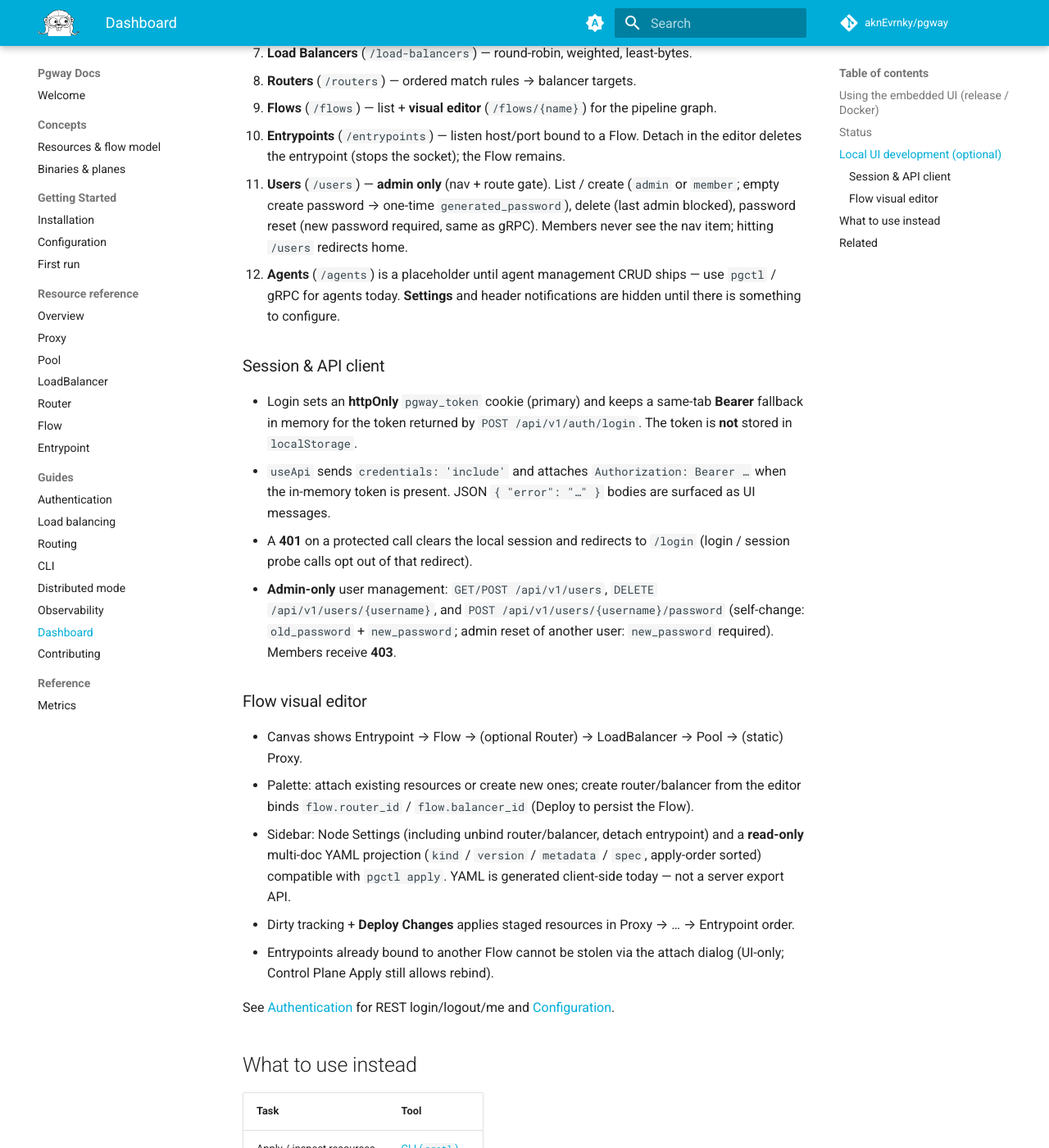
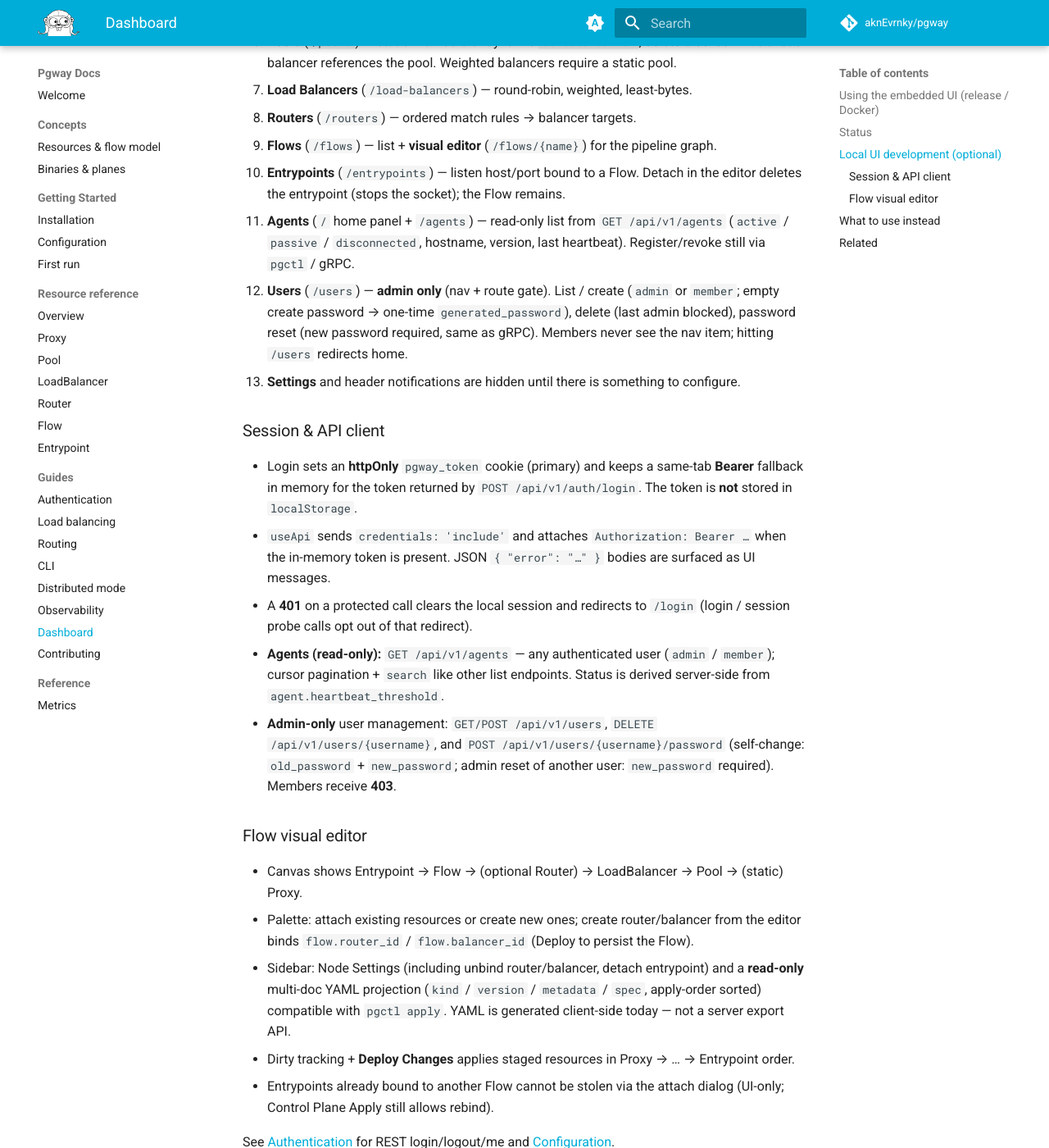
Before and after one commit to aknEvrnky/pgway-docs, an MkDocs documentation site: the page built from docs/guides/dashboard.md, in a window 1280 px wide and 1400 px high, scrolled down 2518 px. Shown: the whole window at 82% size. Built offline with MkDocs 1.6.1 and Material for MkDocs 9.7.7, drawn with Linux system fonts in a browser that asks for light colours; comment, search, counter and statistics services are not loaded; some of the changed text lies outside the part shown.

Commit message:
docs: document agents list API and home agents panel
Mark #115/#108 done and describe read-only GET /api/v1/agents usage.

```diff
--- a/docs/guides/dashboard.md
+++ b/docs/guides/dashboard.md
@@ -32,12 +32,13 @@ Work is tracked on the [Dashboard](https://github.com/aknEvrnky/pgway/milestones
 | REST auth / secure defaults / rate limit | Done ([#86](https://github.com/aknEvrnky/pgway/issues/86)); coverage ongoing ([#87](https://github.com/aknEvrnky/pgway/issues/87)) |
 | Dashboard login page / route guards / API client | Done ([#22](https://github.com/aknEvrnky/pgway/issues/22), [#104](https://github.com/aknEvrnky/pgway/issues/104)) |
 | REST Proxy / Pool / LoadBalancer / Router / Flow / Entrypoint CRUD | Done (dashboard resource pages + Flow editor) |
-| REST agents list | Planned ([#115](https://github.com/aknEvrnky/pgway/issues/115)) |
+| REST agents list | Done ([#115](https://github.com/aknEvrnky/pgway/issues/115)) — `GET /api/v1/agents` |
 | REST users admin API | Done ([#103](https://github.com/aknEvrnky/pgway/issues/103)) — admin-only `/api/v1/users*` |
 | Dashboard Proxies / Pools / LB / Routers / Flows / Entrypoints CRUD | Done (slice of [#105](https://github.com/aknEvrnky/pgway/issues/105)) |
 | Flow visual editor (Vue Flow) + read-only YAML projection | Done (experimental) |
 | Users admin UI (admin-only nav) | Done ([#109](https://github.com/aknEvrnky/pgway/issues/109)) |
-| Agents page / Settings / notifications | Stub / hidden — CRUD later |
+| Home agents panel + Agents page (read-only) | Done ([#108](https://github.com/aknEvrnky/pgway/issues/108)) — register/revoke still via pgctl |
+| Settings / notifications | Stub / hidden — later |
 | Overview charts / live logs / health panels | Later ([#20](https://github.com/aknEvrnky/pgway/issues/20), [#14](https://github.com/aknEvrnky/pgway/issues/14), [#9](https://github.com/aknEvrnky/pgway/issues/9)) |
 
 Milestone: [Dashboard](https://github.com/aknEvrnky/pgway/milestones) on GitHub.
@@ -64,14 +65,16 @@ The all-in-one / CP process must be running with `dashboard.enabled = true` (def
    - **Routers** (`/routers`) — ordered match rules → balancer targets.
    - **Flows** (`/flows`) — list + **visual editor** (`/flows/{name}`) for the pipeline graph.
    - **Entrypoints** (`/entrypoints`) — listen host/port bound to a Flow. Detach in the editor deletes the entrypoint (stops the socket); the Flow remains.
+   - **Agents** (`/` home panel + `/agents`) — read-only list from `GET /api/v1/agents` (`active` / `passive` / `disconnected`, hostname, version, last heartbeat). Register/revoke still via `pgctl` / gRPC.
    - **Users** (`/users`) — **admin only** (nav + route gate). List / create (`admin` or `member`; empty create password → one-time `generated_password`), delete (last admin blocked), password reset (new password required, same as gRPC). Members never see the nav item; hitting `/users` redirects home.
-5. **Agents** (`/agents`) is a placeholder until agent management CRUD ships — use `pgctl` / gRPC for agents today. **Settings** and header notifications are hidden until there is something to configure.
+5. **Settings** and header notifications are hidden until there is something to configure.
 
 ### Session & API client
 
 - Login sets an **httpOnly** `pgway_token` cookie (primary) and keeps a same-tab **Bearer** fallback in memory for the token returned by `POST /api/v1/auth/login`. The token is **not** stored in `localStorage`.
 - `useApi` sends `credentials: 'include'` and attaches `Authorization: Bearer …` when the in-memory token is present. JSON `{ "error": "…" }` bodies are surfaced as UI messages.
 - A **401** on a protected call clears the local session and redirects to `/login` (login / session probe calls opt out of that redirect).
+- **Agents (read-only):** `GET /api/v1/agents` — any authenticated user (`admin` / `member`); cursor pagination + `search` like other list endpoints. Status is derived server-side from `agent.heartbeat_threshold`.
 - **Admin-only** user management: `GET/POST /api/v1/users`, `DELETE /api/v1/users/{username}`, and `POST /api/v1/users/{username}/password` (self-change: `old_password` + `new_password`; admin reset of another user: `new_password` required). Members receive **403**.
 
 ### Flow visual editor
```
